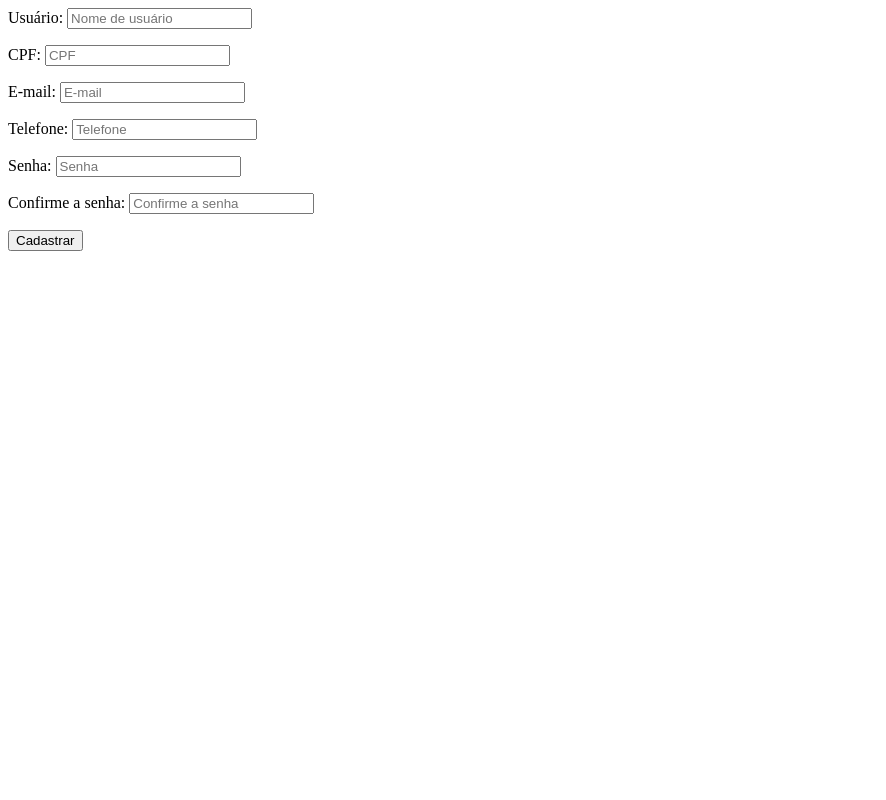
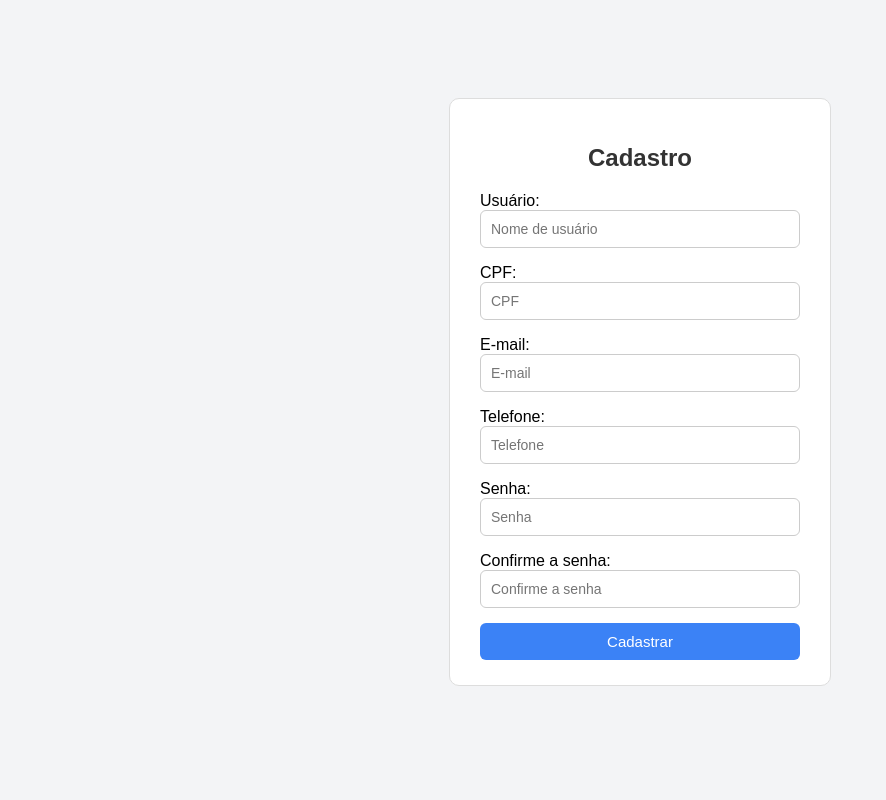
Before and after one commit to Lucas-Beni/Simulado-SAEP, a Django app: page /usuarios/cadastro/ in a window 1280 px wide. Shown: the whole page, without its empty margins (0-886 px from the left). Run offline with Django 5.2, Linux system fonts and the light colour scheme.

Commit message:
Login e Cadastro Prontos

```diff
--- /dev/null
+++ b/usuarios/static/css/cadastro.css
@@ -0,0 +1,59 @@
+
+body {
+    font-family: Arial, Helvetica, sans-serif;
+    background-color: #f3f4f6;
+    display: flex;
+    justify-content: center;
+    align-items: center;
+    height: 100vh;
+    margin: 0;
+}
+
+/* Caixa do formulário */
+form {
+    background-color: #ffffff;
+    padding: 25px 30px;
+    border-radius: 10px;
+    border: 1px solid #ddd;
+    width: 320px;
+}
+
+/* Título */
+form h2 {
+    text-align: center;
+    margin-bottom: 20px;
+    color: #333;
+}
+
+/* Campos */
+form p {
+    margin-bottom: 15px;
+}
+
+input, select, textarea {
+    width: 100%;
+    padding: 10px;
+    border-radius: 6px;
+    border: 1px solid #ccc;
+    font-size: 14px;
+    box-sizing: border-box;
+}
+
+
+/* Botão */
+button {
+    width: 100%;
+    background-color: #3b82f6;
+    color: white;
+    border: none;
+    padding: 10px;
+    border-radius: 6px;
+    font-size: 15px;
+    cursor: pointer;
+    transition: background-color 0.2s ease;
+}
+
+/* Hover do botão */
+button:hover {
+    background-color: #2563eb;
+}
--- a/usuarios/templates/usuarios/cadastro.html
+++ b/usuarios/templates/usuarios/cadastro.html
@@ -1,5 +1,10 @@
+{% load static %}
+<link rel="stylesheet" href="{% static 'css/cadastro.css' %}">
+
+
 <form method="post">
     {% csrf_token %}
+    <h2>Cadastro</h2>
     {{form.as_p}}
     <button type="submit">Cadastrar</button>
 </form>
```
Also changed, not shown: usuarios/static/css/login.css (added, +61 -0 lines), usuarios/templates/usuarios/login.html (+6 -1 lines).
